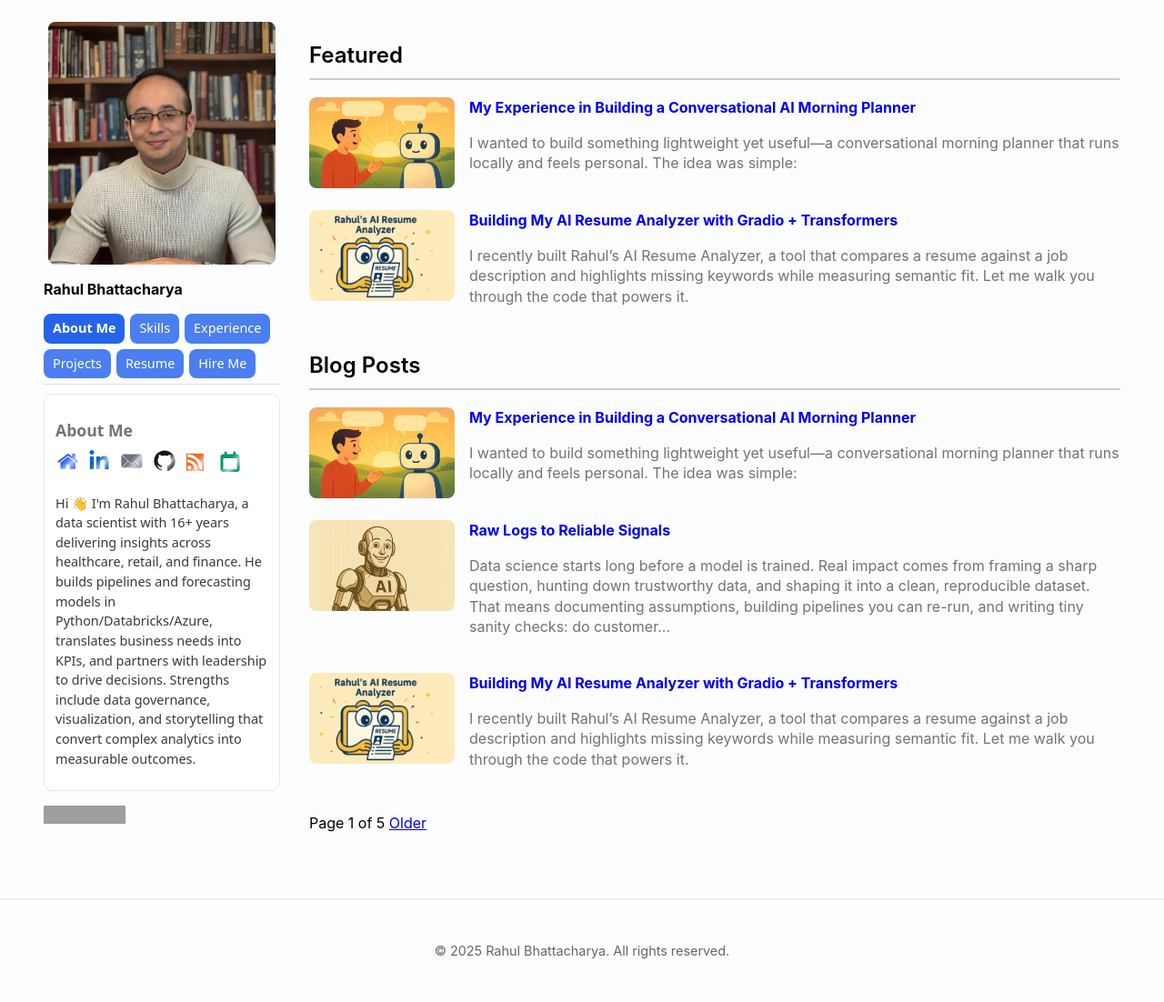
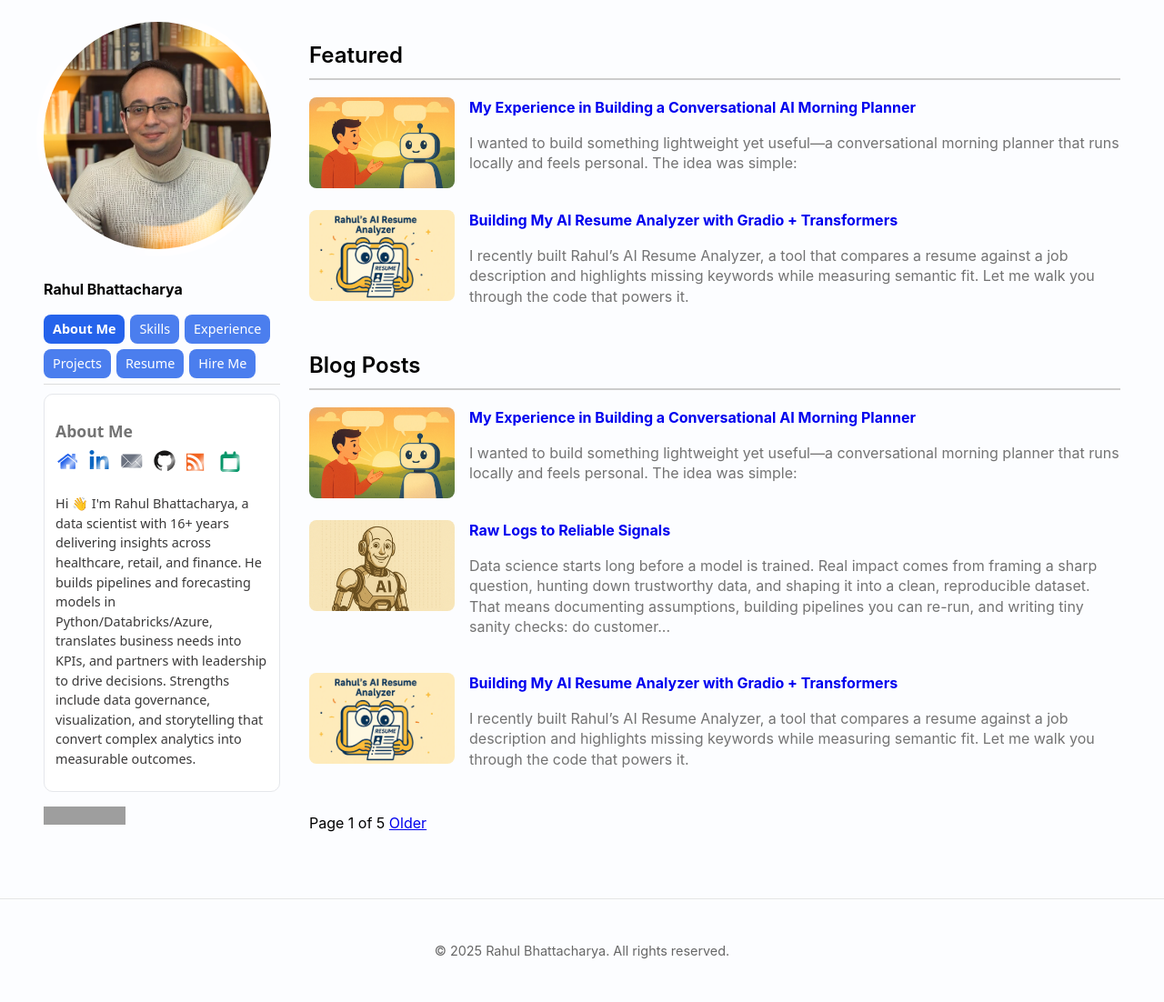
Before and after one commit to RahulBhattacharya1/RahulBhattacharya1.github.io, a Jekyll site: the page built from index.html, in a window 1280 px wide. Shown: the whole page at 91% size. Built offline with Jekyll 4.4.1, drawn with Linux system fonts in a browser that asks for light colours; the list of posts is cut into pages by our own code; grey boxes are pictures that could not be loaded.

Commit message:
Update main.scss

```diff
--- a/assets/css/main.scss
+++ b/assets/css/main.scss
@@ -16,6 +16,89 @@
     max-width: none;
   }
 }
+
+/* Round avatar */
+.sidebar .avatar {
+  display: block;
+  width: 100%;
+  max-width: 250px;
+  aspect-ratio: 1 / 1;
+  border-radius: 50%;
+  object-fit: cover;
+  margin: 0 auto;
+}
+
+/* Frame that hosts the spark ring */
+.sidebar .avatar-frame {
+  position: relative;
+  display: inline-block;
+  border-radius: 50%;
+  /* Optional: center it */
+  margin: 0 auto 0.75rem;
+}
+
+/* ── Doctor-Strange–style spark ring ──
+   ::before = bright rotating arc (glow)
+   ::after  = ember specks rotating slower (depth) */
+.sidebar .avatar-frame::before,
+.sidebar .avatar-frame::after {
+  content: "";
+  position: absolute;
+  inset: -8px;                 /* ring thickness outward */
+  border-radius: 50%;
+  pointer-events: none;
+  mix-blend-mode: screen;      /* light over anything */
+}
+
+/* Bright arc + glow */
+.sidebar .avatar-frame::before {
+  /* donut mask so only the ring shows */
+  -webkit-mask: radial-gradient(closest-side, transparent 74%, #000 76%);
+          mask: radial-gradient(closest-side, transparent 74%, #000 76%);
+  /* fiery arc with gaps */
+  background: conic-gradient(
+    from 0deg,
+    rgba(255,180,60,0) 0deg,
+    rgba(255,200,80,.95) 20deg,
+    rgba(255,120,0,.9) 40deg,
+    rgba(255,180,60,0) 60deg,
+    rgba(255,180,60,0) 120deg,
+    rgba(255,200,80,.95) 140deg,
+    rgba(255,120,0,.9) 160deg,
+    rgba(255,180,60,0) 180deg,
+    rgba(255,180,60,0) 240deg,
+    rgba(255,200,80,.95) 260deg,
+    rgba(255,120,0,.9) 280deg,
+    rgba(255,180,60,0) 300deg,
+    rgba(255,180,60,0) 360deg
+  );
+  filter:
+    blur(1.2px)
+    drop-shadow(0 0 6px #ffb703)
+    drop-shadow(0 0 14px #ff7b00);
+  animation: ds-spin 2.2s linear infinite;
+}
+
+/* Ember specks layer */
+.sidebar .avatar-frame::after {
+  -webkit-mask: radial-gradient(closest-side, transparent 73%, #000 76%);
+          mask: radial-gradient(closest-side, transparent 73%, #000 76%);
+  background:
+    radial-gradient(2px 2px at 12% 18%, rgba(255,210,120,.95), transparent 60%),
+    radial-gradient(2px 2px at 44% 8%,  rgba(255,170,70,.9),  transparent 60%),
+    radial-gradient(2px 2px at 78% 22%, rgba(255,200,90,.9),  transparent 60%),
+    radial-gradient(2px 2px at 26% 74%, rgba(255,160,60,.9),  transparent 60%),
+    radial-gradient(2px 2px at 68% 66%, rgba(255,200,90,.9),  transparent 60%);
+  filter:
+    blur(.2px)
+    drop-shadow(0 0 5px rgba(255,180,80,.9));
+  animation: ds-spin-rev 4.4s linear infinite;
+  opacity: .95;
+}
+
+/* Spins */
+@keyframes ds-spin     { to { transform: rotate(360deg); } }
+@keyframes ds-spin-rev { to { transform: rotate(-360deg); } }
 
 /* Font and smoothing */
 body {
```
